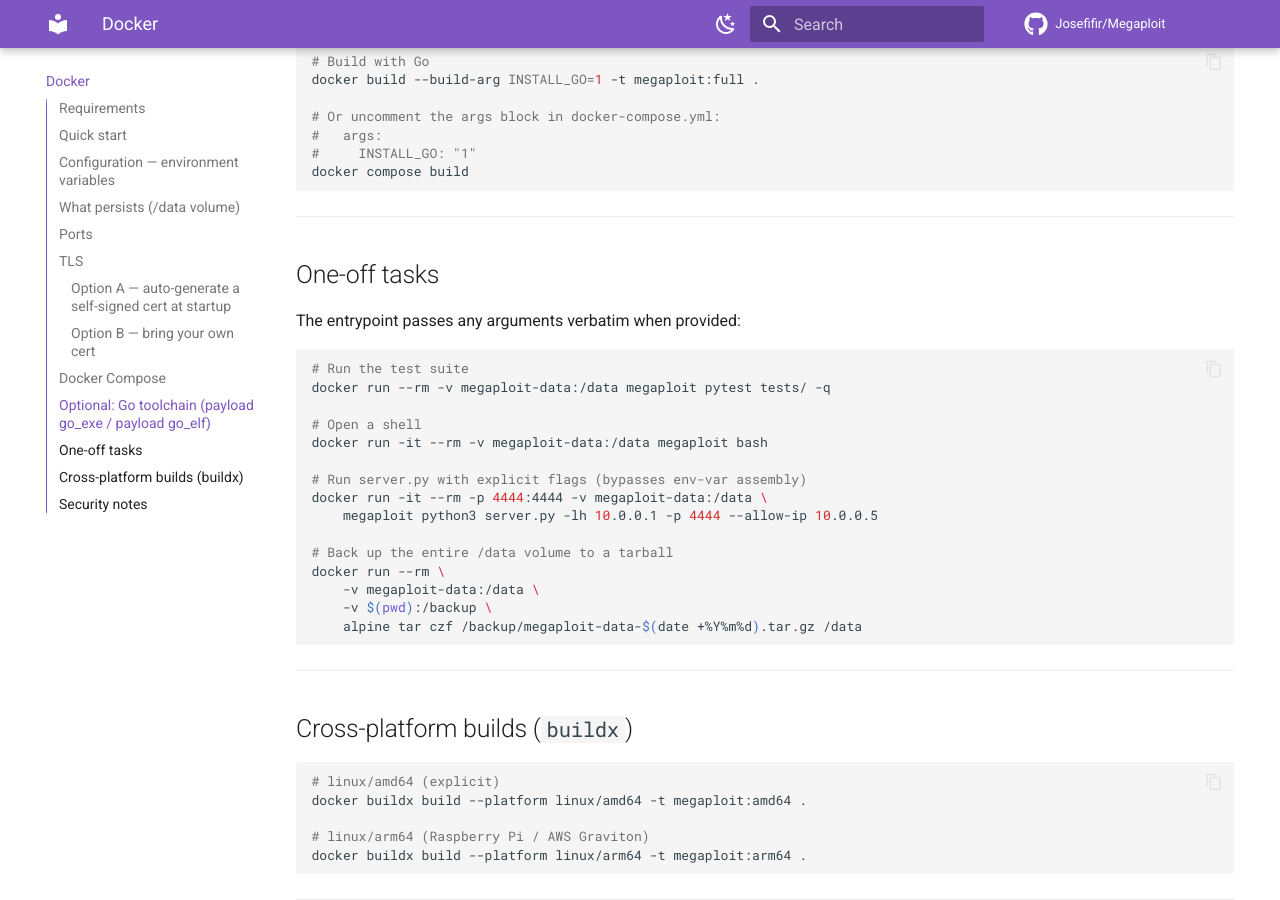
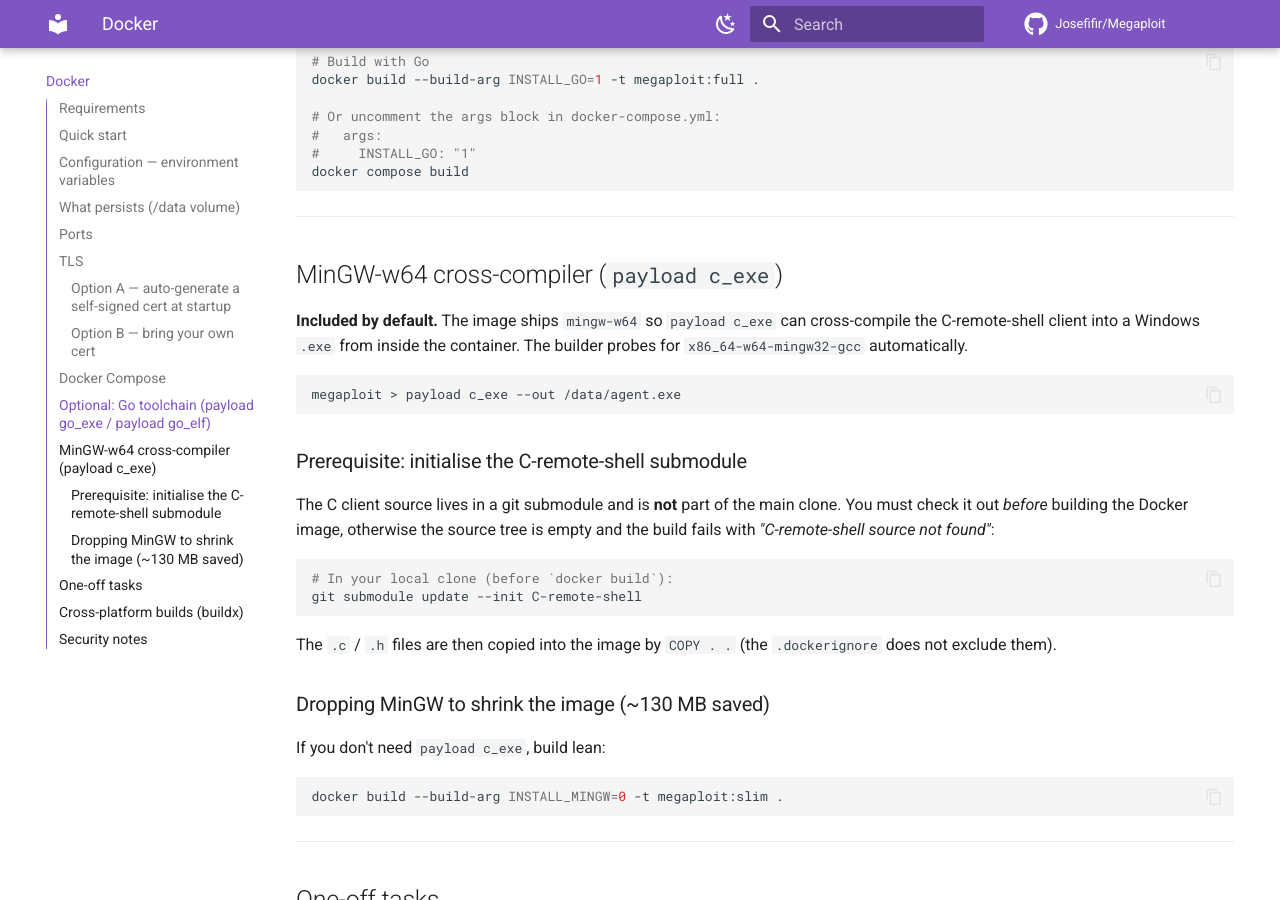
Before and after one commit to Josefifir/Megaploit, an MkDocs documentation site: the page built from docs/DOCKER.md, in a window 1280 px wide and 900 px high, scrolled down 3596 px. Built offline with MkDocs 1.6.1 and Material for MkDocs 9.7.7, drawn with Linux system fonts in a browser that asks for light colours; comment, search, counter and statistics services are not loaded; some of the changed text lies outside the part shown.

````diff
--- a/docs/DOCKER.md
+++ b/docs/DOCKER.md
@@ -21,7 +21,7 @@ operator state (secret key, loot, toolbox, settings) persisted across restarts.
 git clone https://github.com/Josefifir/Megaploit.git
 cd Megaploit
 
-# 2. Build the image (lean, no Go toolchain)
+# 2. Build the image (includes MinGW-w64 for `payload c_exe` by default)
 docker build -t megaploit .
 
 # 3. Run the interactive console
@@ -172,6 +172,40 @@ docker compose build
 
 ---
 
+## MinGW-w64 cross-compiler (`payload c_exe`)
+
+**Included by default.** The image ships `mingw-w64` so `payload c_exe` can
+cross-compile the C-remote-shell client into a Windows `.exe` from inside the
+container. The builder probes for `x86_64-w64-mingw32-gcc` automatically.
+
+```
+megaploit > payload c_exe --out /data/agent.exe
+```
+
+### Prerequisite: initialise the C-remote-shell submodule
+
+The C client source lives in a git submodule and is **not** part of the main
+clone. You must check it out *before* building the Docker image, otherwise the
+source tree is empty and the build fails with *"C-remote-shell source not found"*:
+
+```bash
+# In your local clone (before `docker build`):
+git submodule update --init C-remote-shell
+```
+
+The `.c` / `.h` files are then copied into the image by `COPY . .` (the
+`.dockerignore` does not exclude them).
+
+### Dropping MinGW to shrink the image (~130 MB saved)
+
+If you don't need `payload c_exe`, build lean:
+
+```bash
+docker build --build-arg INSTALL_MINGW=0 -t megaploit:slim .
+```
+
+---
+
 ## One-off tasks
 
 The entrypoint passes any arguments verbatim when provided:
````
Also changed, not shown: README.md (+22 -2 lines), 1 other file.
